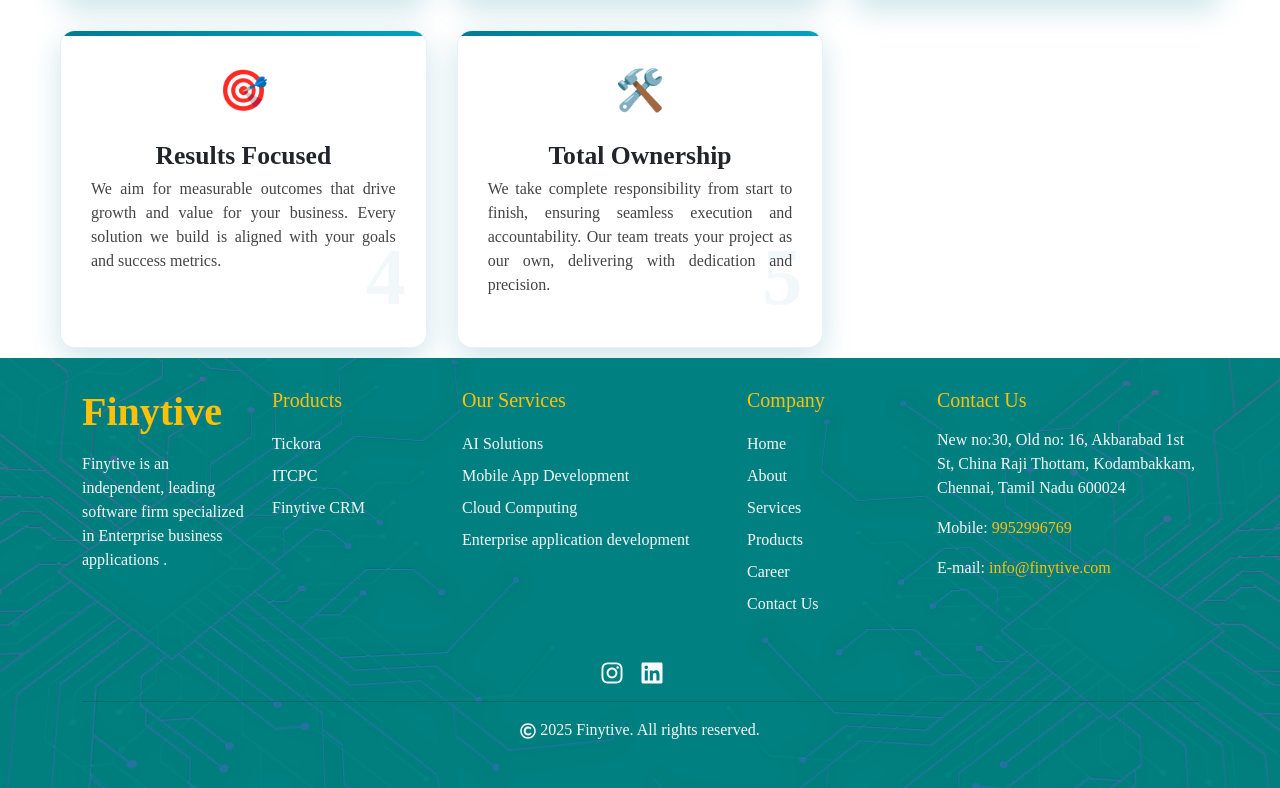
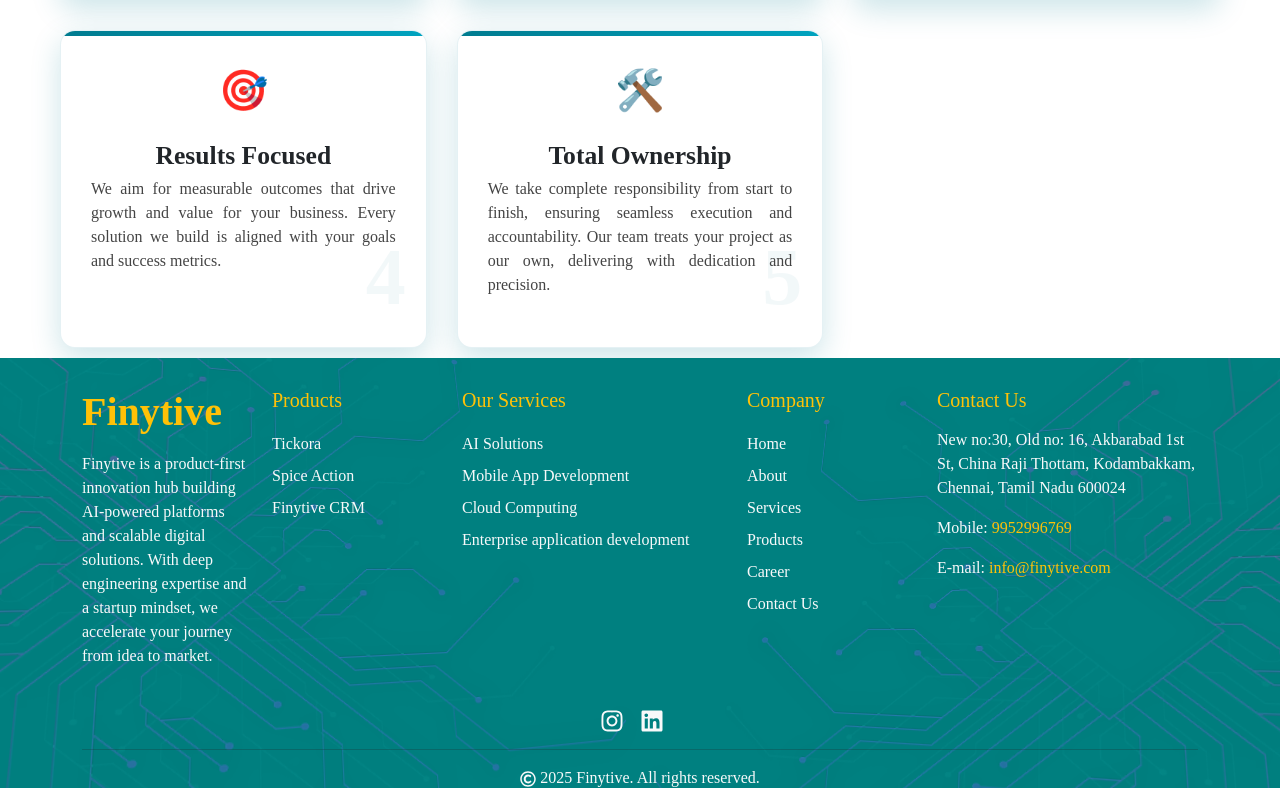
Before and after one commit to alexpandiyan-coder/Finytive, a React (Vite) app: page / in a window 1280 px wide. Shown: the part 3425-4213 px from the top of the page. Built offline with nearby package versions, Linux system fonts and the light colour scheme.

Commit message:
last update

```diff
--- a/index.html
+++ b/index.html
@@ -2,9 +2,9 @@
 <html lang="en">
   <head>
     <meta charset="UTF-8" />
-    <link rel="icon" type="image/svg+xml" href="/vite.svg" />
+    <link rel="icon" type="image/svg+xml" href="/finytiveLogo.jpg" />
     <meta name="viewport" content="width=device-width, initial-scale=1.0" />
-    <title>Vite + React</title>
+    <title>Finytive</title>
     <link href="https://fonts.googleapis.com/css2?family=Manrope:wght@400;600;700&display=swap" rel="stylesheet">
     <link href="https://fonts.googleapis.com/css2?family=Sora:wght@400;600;700&display=swap" rel="stylesheet">
 
--- a/src/Componet/Footer.jsx
+++ b/src/Componet/Footer.jsx
@@ -17,8 +17,7 @@
           <Col md={2}>
             <h1 className="fw-bold text-warning">Finytive</h1>
             <p className="mt-3 text-light">
-              Finytive is an independent, leading software firm specialized in Enterprise
-              business applications .
+              Finytive is a product-first innovation hub building AI-powered platforms and scalable digital solutions. With deep engineering expertise and a startup mindset, we accelerate your journey from idea to market.
             </p>
           </Col>
 
@@ -26,7 +25,7 @@
             <h5 className="mb-3 text-warning">Products</h5>
             <ul className="list-unstyled lh-lg text-light">
               <li>Tickora</li>
-              <li>ITCPC</li>
+              <li>Spice Action</li>
               <li>Finytive CRM</li>
             </ul>
           </Col>
--- a/src/Componet/Products/Products/ProductDetailPage.jsx
+++ b/src/Componet/Products/Products/ProductDetailPage.jsx
@@ -1,5 +1,5 @@
 import React, { useEffect, useState } from 'react';
-import { useParams, useNavigate } from 'react-router-dom';
+import { useParams} from 'react-router-dom';
 import AOS from 'aos';
 import 'aos/dist/aos.css';
 import { FaCheck } from 'react-icons/fa';
@@ -7,12 +7,12 @@
 import './ProductSubPage.css';
 import FAQSection from '../../FAQSection/FAQSection';
 import CTASection from '../../CtaSection';
-import PrivacyPolicy from '../../PrivacyPolicy';
+// import PrivacyPolicy from '../../PrivacyPolicy';
 
 function ProductDetailPage() {
   const { id } = useParams();
   const [selectedFeature, setSelectedFeature] = useState(0);
-  const navigate = useNavigate();
+  // const navigate = useNavigate();
 
   useEffect(() => {
     AOS.init({ duration: 800, once: true });
@@ -69,7 +69,7 @@
 
       </div>
       <div>
-        <FAQSection/>
+        {/* <FAQSection/> */}
       </div>
       <CTASection/>
       {/* <PrivacyPolicy/> */}
```
Also changed, not shown: public/finytiveLogo.jpg (added), src/assets/finytiveLogo.jpg (added).
